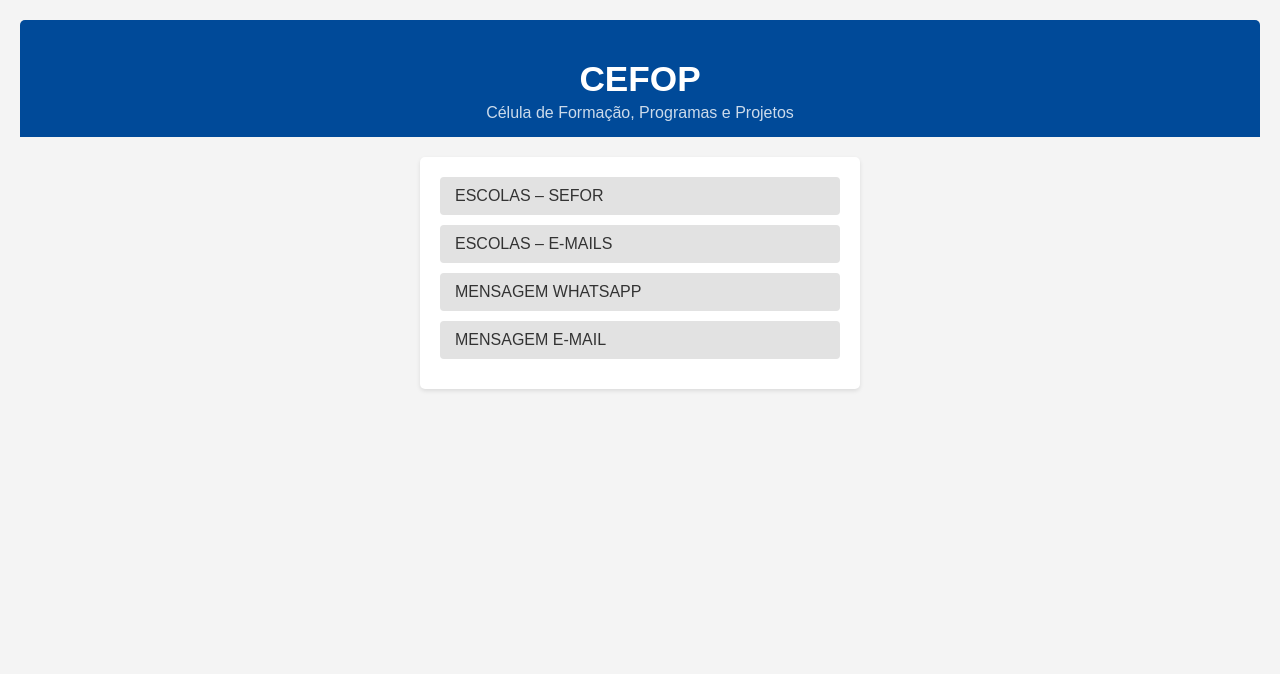
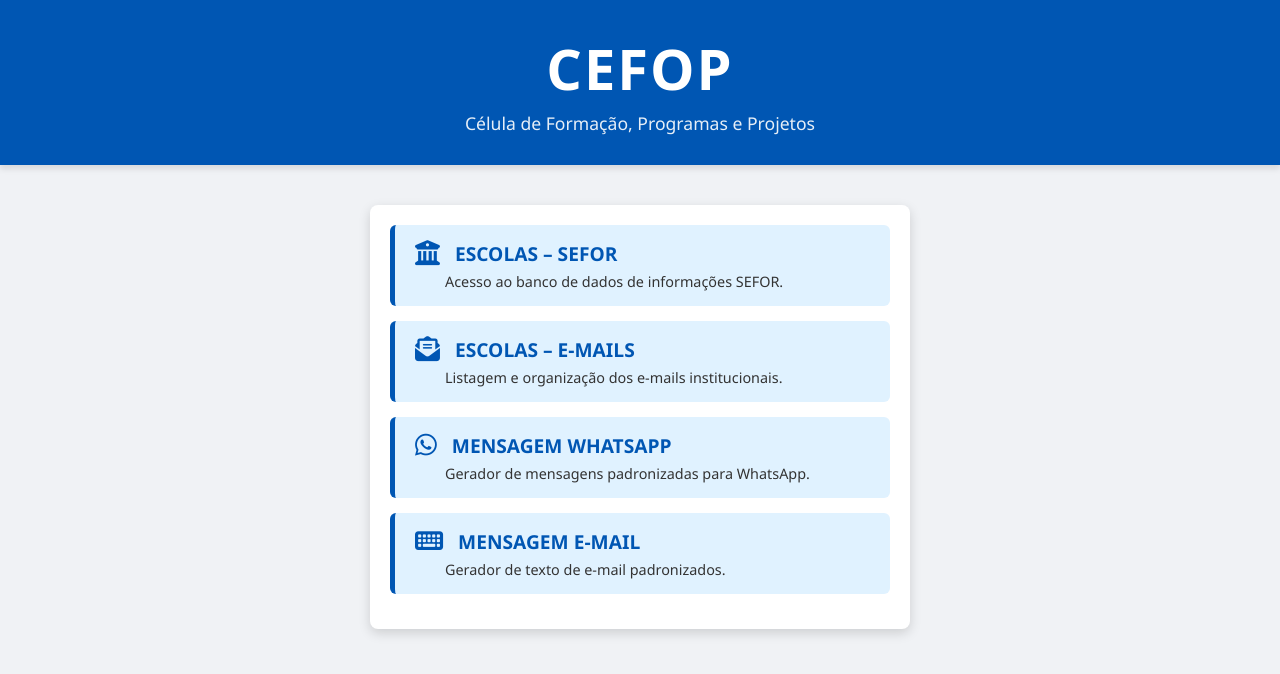
Before and after one commit to abraao-campos/CEFOP, a plain HTML site: page index.html in a window 1280 px wide. Drawn offline with Linux system fonts and the light colour scheme; a small style sheet from the web is missing.

Commit message:
Update index.html

```diff
--- a/index.html
+++ b/index.html
@@ -4,46 +4,62 @@
     <meta charset="UTF-8">
     <meta name="viewport" content="width=device-width, initial-scale=1.0">
     <title>Célula de Formação, Programas e Projetos – CEFOP</title>
+
+    <link rel="stylesheet" href="https://cdnjs.cloudflare.com/ajax/libs/font-awesome/6.5.2/css/all.min.css" integrity="sha512-SnH5WK+bZxgPHs44uWIX+LLMD/CDySjYKTmRUDbOINhhnkX8x5W9qTjW8cWl2s8sH5O5F4M6U5Zt1hA4c/5+w==" crossorigin="anonymous" referrerpolicy="no-referrer" />
+
     <style>
-        /* Estilização básica original mantida para legibilidade */
+        /* Variáveis de Cores mantidas */
+        :root {
+            --cor-principal: #0056b3;
+            --cor-secundaria: #e0f2ff;
+            --cor-fundo: #f0f2f5;
+            --cor-texto: #333;
+        }
+
+        /* Estilização Base mantida */
         body {
-            font-family: Arial, sans-serif;
-            margin: 20px;
-            background-color: #f4f4f4;
+            font-family: 'Segoe UI', Tahoma, Geneva, Verdana, sans-serif;
+            margin: 0;
+            padding: 0;
+            background-color: var(--cor-fundo);
+            color: var(--cor-texto);
+            display: flex;
+            flex-direction: column;
+            align-items: center;
+            min-height: 100vh;
         }
+
+        /* Cabeçalho mantido */
         header {
-            background-color: #004a99;
+            width: 100%;
+            background-color: var(--cor-principal);
             color: white;
-            padding: 15px;
+            padding: 30px 0;
             text-align: center;
-            border-radius: 5px 5px 0 0;
-            /* Adicionado um pequeno margin-bottom para separar do menu */
-            margin-bottom: 20px;
+            box-shadow: 0 4px 6px rgba(0, 0, 0, 0.1);
+            margin-bottom: 40px;
         }
-        /* Ajuste do cabeçalho para a inversão do título */
         header h1 {
-            /* CEFOP em cima (Agora é o h1) */
-            margin-bottom: 0;
-            font-size: 2.2em;
+            margin: 0;
+            font-size: 3.5em;
+            letter-spacing: 2px;
+            text-transform: uppercase;
         }
         header p {
-            /* Célula de Formação, Programas e Projetos embaixo (Novo elemento p) */
-            margin-top: 5px;
-            font-size: 1em;
-            opacity: 0.8;
-            margin-bottom: 0;
+            margin: 5px 0 0 0;
+            font-size: 1.1em;
+            opacity: 0.9;
         }
 
-        /* Estilização da navegação original (Vertical) */
+        /* Navegação (Menu) mantida */
         nav {
-            margin-top: 0; /* Removemos o margin-top, pois o header já tem margin-bottom */
             background-color: white;
             padding: 20px;
-            border-radius: 5px;
-            box-shadow: 0 2px 4px rgba(0, 0, 0, 0.1);
-            max-width: 400px; /* Limita a largura para centralizar melhor o menu */
-            margin-left: auto;
-            margin-right: auto;
+            border-radius: 8px;
+            box-shadow: 0 4px 12px rgba(0, 0, 0, 0.15);
+            max-width: 500px;
+            width: 90%;
+            margin: 0 auto;
         }
         nav ul {
             list-style: none;
@@ -51,20 +67,54 @@
             margin: 0;
         }
         nav ul li {
-            margin-bottom: 10px;
+            margin-bottom: 15px;
         }
+
+        /* Estilização dos Botões/Links - Ajustada para layout de duas linhas */
         nav ul li a {
-            display: block;
-            padding: 10px 15px;
-            background-color: #e2e2e2;
-            color: #333;
+            display: flex; /* Habilita o Flexbox para organizar ícone/texto */
+            flex-direction: column; /* Coloca os elementos em coluna */
+            align-items: flex-start; /* Alinha o conteúdo à esquerda */
+            padding: 15px 20px;
+            background-color: var(--cor-secundaria);
+            color: var(--cor-principal);
             text-decoration: none;
-            border-radius: 4px;
-            transition: background-color 0.3s;
-            text-align: left; /* Alinha o texto do link à esquerda */
+            border-radius: 6px;
+            transition: background-color 0.3s ease, transform 0.1s;
+            border-left: 5px solid var(--cor-principal);
         }
+
+        /* Estilização do Título do Menu */
+        .menu-title {
+            display: flex; /* Para alinhar ícone e título na mesma linha */
+            align-items: center;
+            font-size: 1.2em;
+            font-weight: 700; /* Negrito */
+            text-transform: uppercase; /* Caixa Alta */
+            margin-bottom: 5px; /* Espaço entre o título e a descrição */
+            color: var(--cor-principal); /* Cor principal para o título */
+        }
+
+        /* Estilização da Descrição */
+        .menu-description {
+            font-size: 0.9em;
+            font-weight: 400;
+            color: var(--cor-texto); /* Cor mais escura para a descrição */
+            margin-left: 30px; /* Alinha a descrição com o texto do título */
+        }
+
+        /* Estilização do Ícone */
+        .menu-icon {
+            font-size: 1.3em;
+            margin-right: 15px;
+            color: var(--cor-principal);
+        }
+
+        /* Efeito Hover (Interação) mantido */
         nav ul li a:hover {
-            background-color: #d1d1d1;
+            background-color: #cce7ff;
+            transform: translateY(-2px);
+            box-shadow: 0 4px 8px rgba(0, 0, 0, 0.1);
         }
     </style>
 </head>
@@ -77,10 +127,38 @@
 
     <nav>
         <ul>
-            <li><a href="escolas_sefor.html">ESCOLAS – SEFOR</a></li>
-            <li><a href="escolas_emails.html">ESCOLAS – E-MAILS</a></li>
-            <li><a href="mensagem_whatsapp.html">MENSAGEM WHATSAPP</a></li>
-            <li><a href="mensagem_email.html">MENSAGEM E-MAIL</a></li>
+            <li>
+                <a href="escolas_sefor.html">
+                    <span class="menu-title">
+                        <i class="fas fa-university menu-icon"></i> ESCOLAS – SEFOR
+                    </span>
+                    <span class="menu-description">Acesso ao banco de dados de informações SEFOR.</span>
+                </a>
+            </li>
+            <li>
+                <a href="escolas_emails.html">
+                    <span class="menu-title">
+                        <i class="fas fa-envelope-open-text menu-icon"></i> ESCOLAS – E-MAILS
+                    </span>
+                    <span class="menu-description">Listagem e organização dos e-mails institucionais.</span>
+                </a>
+            </li>
+            <li>
+                <a href="mensagem_whatsapp.html">
+                    <span class="menu-title">
+                        <i class="fab fa-whatsapp menu-icon"></i> MENSAGEM WHATSAPP
+                    </span>
+                    <span class="menu-description">Gerador de mensagens padronizadas para WhatsApp.</span>
+                </a>
+            </li>
+            <li>
+                <a href="mensagem_email.html">
+                    <span class="menu-title">
+                        <i class="fas fa-keyboard menu-icon"></i> MENSAGEM E-MAIL
+                    </span>
+                    <span class="menu-description">Gerador de texto de e-mail padronizados.</span>
+                </a>
+            </li>
         </ul>
     </nav>
 
```
